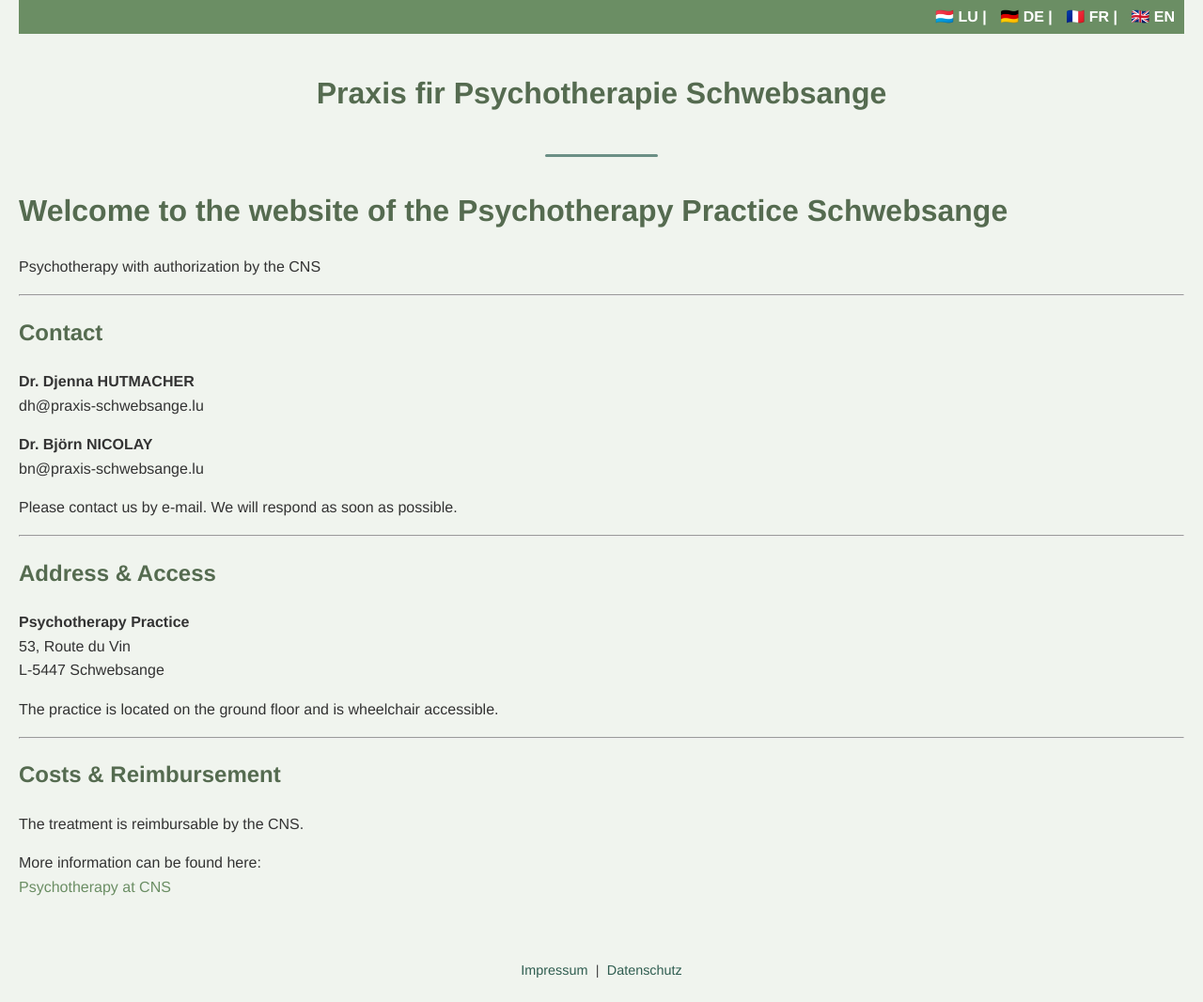
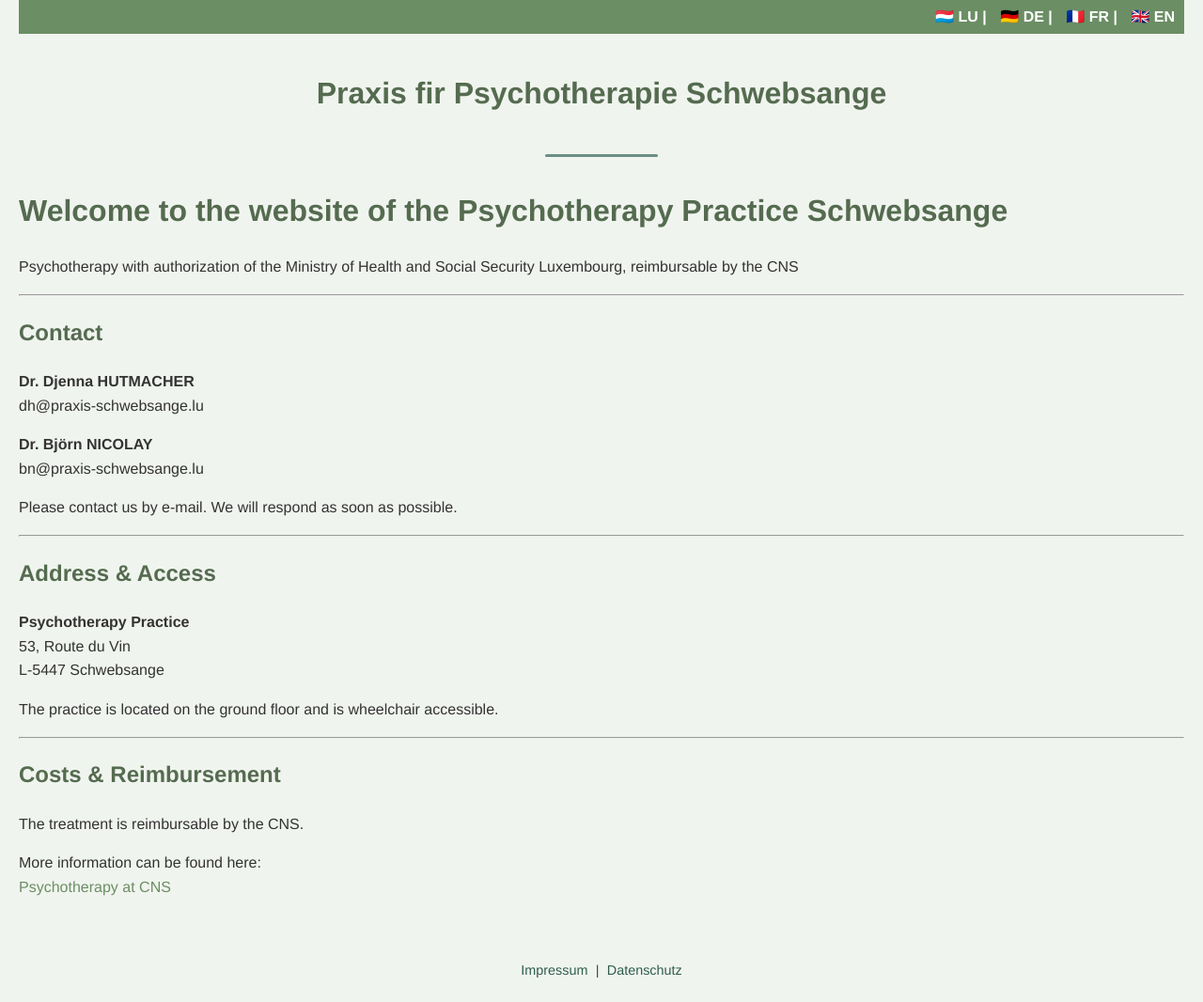
Before and after one commit to bjoernbrightside/praxis-schwebsange, a Jekyll site: the page built from en/index.md, in a window 1280 px wide. Shown: the whole page at 94% size. Built offline with Jekyll 4.4.1, drawn with Linux system fonts in a browser that asks for light colours; our own code applies the rules of GitHub Pages for plain Markdown files.

Commit message:
Update index.md

```diff
--- a/en/index.md
+++ b/en/index.md
@@ -5,7 +5,7 @@ lang: en
 
 # Welcome to the website of the Psychotherapy Practice Schwebsange
 
-Psychotherapy with authorization by the CNS
+Psychotherapy with authorization of the Ministry of Health and Social Security Luxembourg, reimbursable by the CNS
 
 ---
 
```
